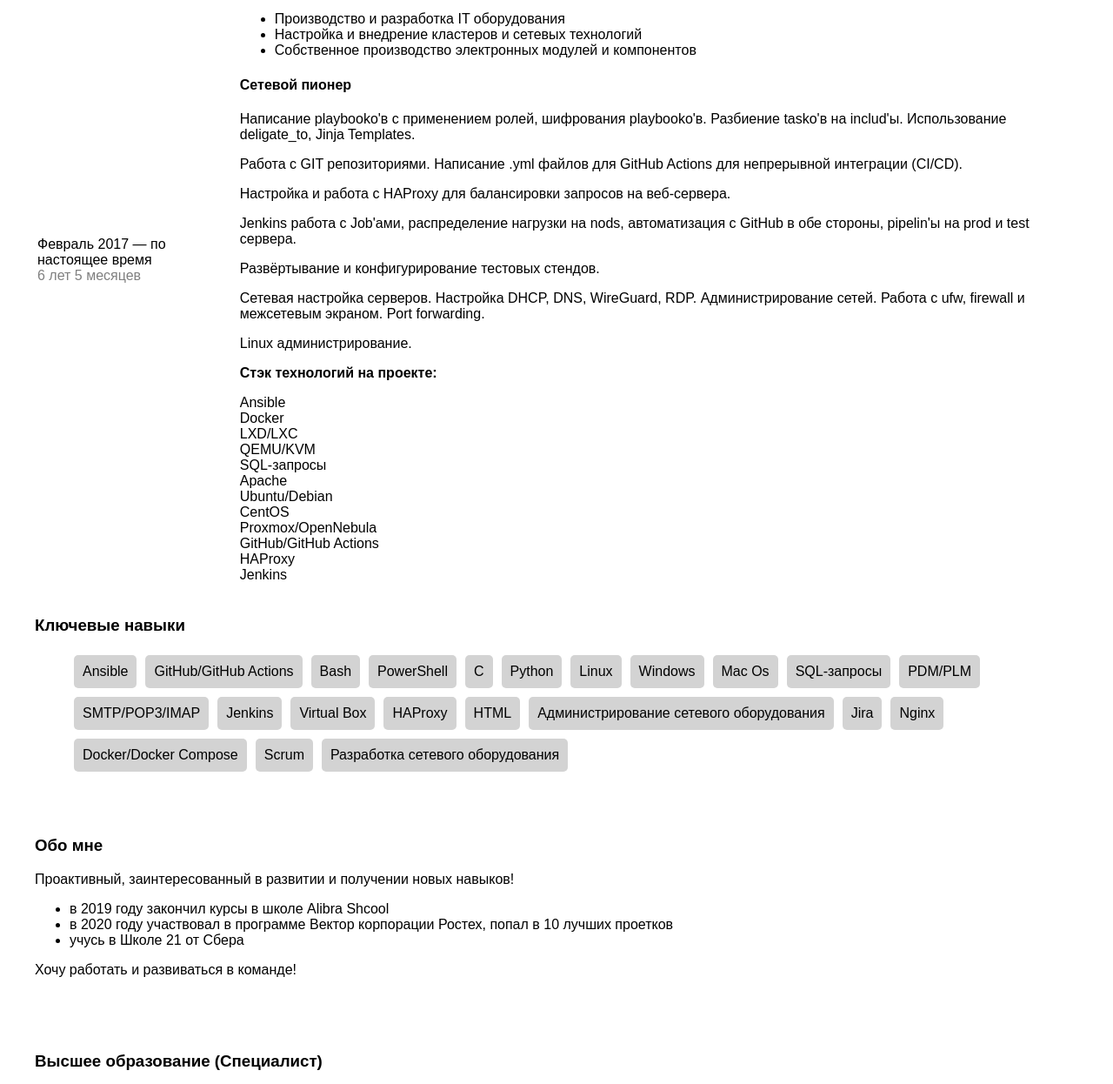
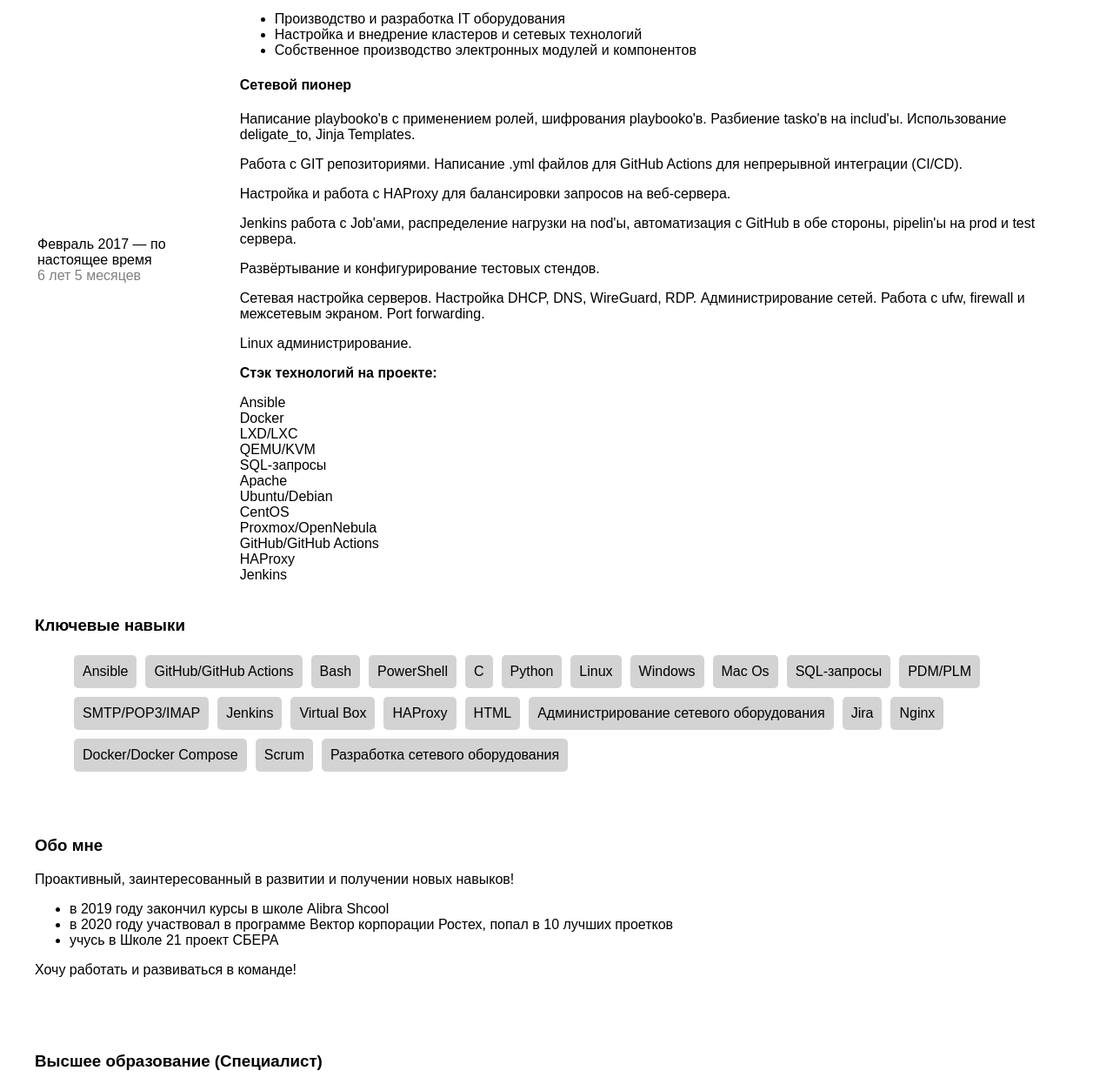
Before and after one commit to MikhailPashko/jenkins, a plain HTML site: page index.html in a window 1280 px wide. Shown: the part 785-2031 px from the top of the page at 87% size. Drawn offline with Linux system fonts and the light colour scheme.

Commit message:
Update index.html

```diff
--- a/index.html
+++ b/index.html
@@ -59,7 +59,7 @@
 
                 <p>Настройка и работа с  HAProxy для балансировки запросов на веб-сервера.</p>
 
-                <p>Jenkins работа с Job'ами, распределение нагрузки на nods, автоматизация с GitHub в обе стороны, pipelin'ы на prod и test сервера. </p>
+                <p>Jenkins работа с Job'ами, распределение нагрузки на nod'ы, автоматизация с GitHub в обе стороны, pipelin'ы на prod и test сервера. </p>
 
                 <p>Развёртывание и конфигурирование тестовых стендов.</p>
 
@@ -122,7 +122,7 @@
     <ul>
         <li>в 2019 году закончил курсы в школе Alibra Shcool</li>
         <li>в 2020 году участвовал в программе Вектор корпорации Ростех, попал в 10 лучших проетков</li>
-        <li>учусь в Школе 21 от Сбера</li>
+        <li>учусь в Школе 21 проект СБЕРА</li>
     </ul>
     Хочу работать и развиваться в команде!
     <p>
```
